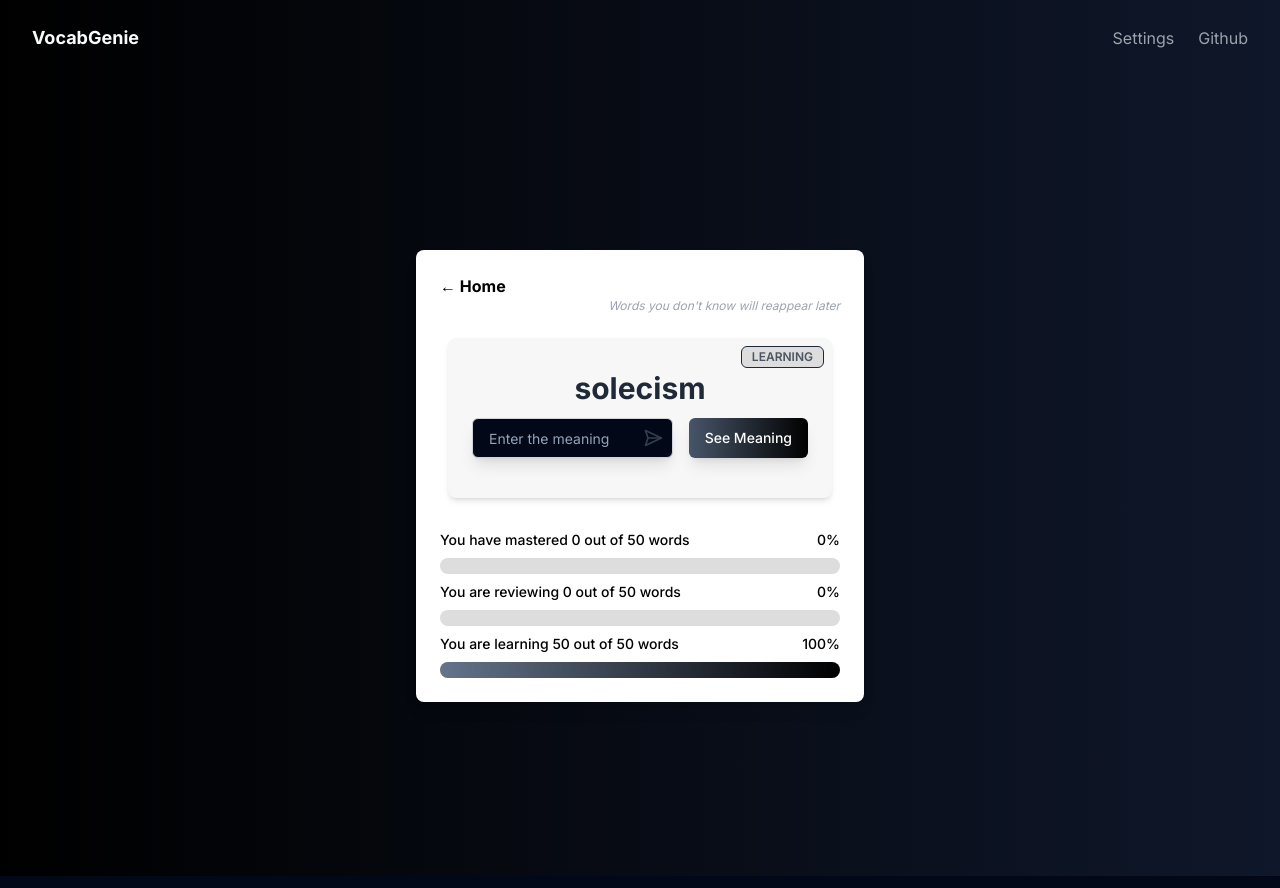
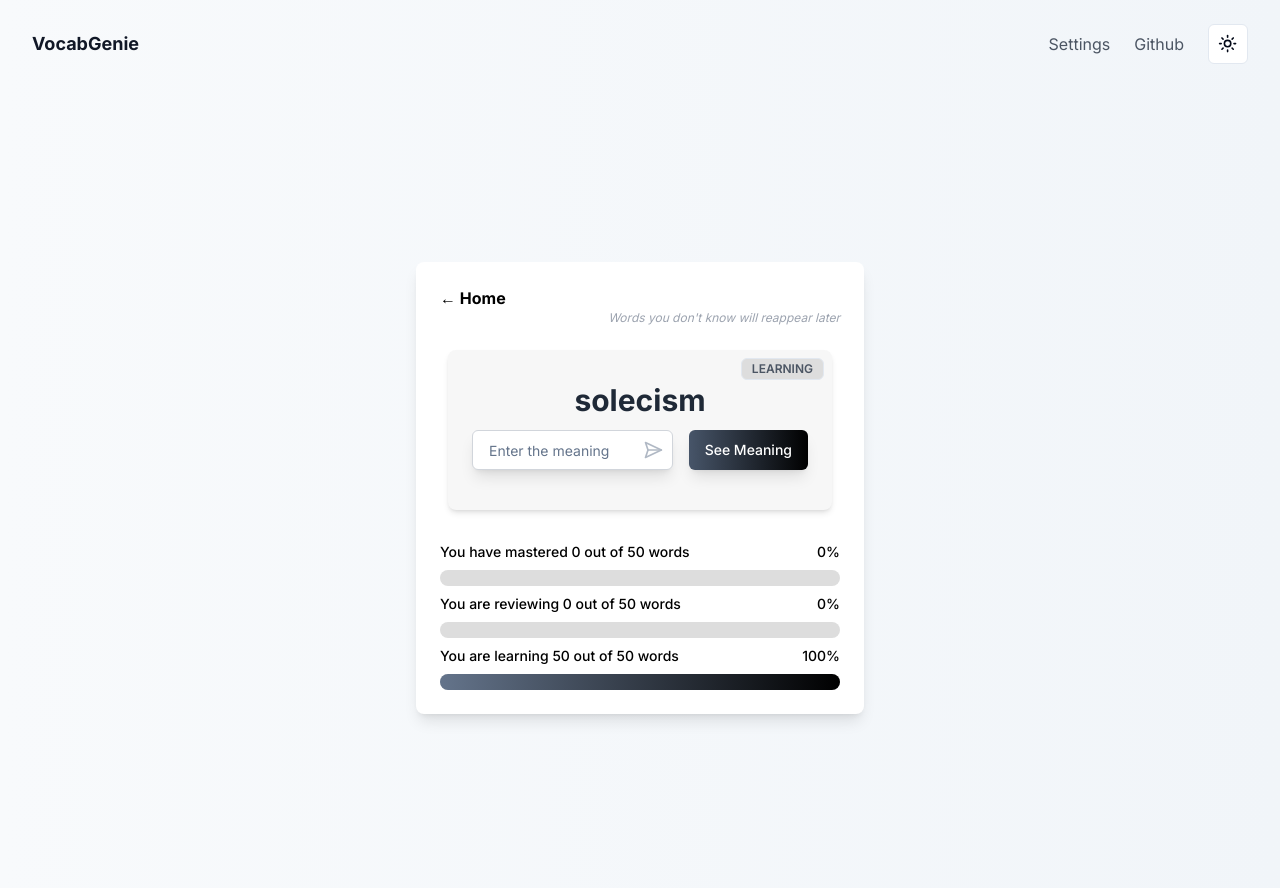
Before and after one commit to ghpranav/VocabGenie, a Next.js app: page /decks/advanced-words-3 in a window 1280 px wide. Built offline with nearby package versions, Linux system fonts and the light colour scheme.

Commit message:
implement dark mode toggle

```diff
--- a/app/layout.tsx
+++ b/app/layout.tsx
@@ -21,14 +21,14 @@ export default function RootLayout({
 }>) {
   return (
     <html lang="en">
-      <body
-        className={`${inter.className} antialiased bg-gradient-to-r from-black to-slate-900`}
-      >
-        <ThemeProvider attribute="class" defaultTheme="dark">
+      <ThemeProvider attribute="class" defaultTheme="system" enableSystem>
+        <body
+          className={`${inter.className} antialiased bg-gradient-to-r from-slate-50 to-slate-100 dark:from-black dark:to-slate-900 transition-colors`}
+        >
           <Navbar />
           {children}
-        </ThemeProvider>
-      </body>
+        </body>
+      </ThemeProvider>
     </html>
   );
 }
--- a/app/page.tsx
+++ b/app/page.tsx
@@ -5,10 +5,10 @@ export default function Home() {
   return (
     <main className="w-full max-w-6xl mx-auto px-4 py-8 md:px-6 md:py-12 lg:px-8 lg:py-16">
       <div className="space-y-2 mb-8 text-center">
-        <h1 className="text-3xl font-bold tracking-tighter sm:text-5xl xl:text-6xl/none bg-clip-text text-transparent bg-gradient-to-r from-white to-slate-700">
+        <h1 className="text-3xl font-bold tracking-tighter sm:text-5xl xl:text-6xl/none bg-clip-text text-transparent bg-gradient-to-r from-slate-900 to-slate-500 dark:from-white dark:to-slate-700">
           Vocab Genie
         </h1>
-        <p className="text-gray-300 mt-2 max-w-2xl mx-auto">
+        <p className="text-gray-600 dark:text-gray-300 mt-2 max-w-2xl mx-auto">
           Unleash your inner wordsmith! Flashcards meet AI for a smarter
           vocabulary adventure.
         </p>
--- a/components/deck-card.tsx
+++ b/components/deck-card.tsx
@@ -31,7 +31,7 @@ export default function DeckCard(props: Readonly<DeckCardProps>) {
         )}
       >
         <div className="relative h-40 sm:h-48 md:h-56 lg:h-64 overflow-hidden">
-          <div className="absolute inset-0 bg-gradient-to-t from-gray-900/80 to-transparent" />
+          <div className="absolute inset-0 bg-gradient-to-t dark:from-gray-900/80 dark:to-transparent from-gray-700/80 to-transparent" />
           <div className="absolute bottom-4 left-4 w-5/6 text-white">
             <h2 className="text-2xl font-bold mb-2">{title}</h2>
             <div className="w-full bg-gray-300 dark:bg-gray-800 rounded-full h-2">
--- a/components/flash-card.tsx
+++ b/components/flash-card.tsx
@@ -83,7 +83,7 @@ export default function FlashCard(params: Readonly<FlashCardProps>) {
             <Badge
               className={clsx(
                 {
-                  "absolute top-2 right-2 text-gray-600 rounded-md uppercase":
+                  "absolute top-2 right-2 text-gray-600 rounded-md uppercase dark:border-transparent":
                     true,
                 },
                 {
@@ -107,7 +107,7 @@ export default function FlashCard(params: Readonly<FlashCardProps>) {
                   <div className="relative">
                     <Input
                       value={prompt}
-                      className="w-full px-4 py-2 rounded-md border border-gray-300 focus:outline-none focus:ring-2 focus:ring-black focus:border-transparent hover:ring-2 hover:ring-black transition-all duration-300 ease-in-out shadow-lg hover:shadow-xl"
+                      className="w-full px-4 py-2 rounded-md border border-gray-300 focus:outline-none focus:ring-2 focus:ring-black focus:border-transparent hover:ring-2 hover:ring-black transition-all duration-300 ease-in-out shadow-lg hover:shadow-xl dark:bg-white dark:placeholder-gray-500 dark:text-gray-800"
                       placeholder="Enter the meaning"
                       type="text"
                       onChange={(e) => setPrompt(e.target.value)}
--- a/components/navbar.tsx
+++ b/components/navbar.tsx
@@ -1,4 +1,6 @@
-import { MenuIcon } from "lucide-react";
+"use client";
+import { MenuIcon, Moon, Sun } from "lucide-react";
+import { useTheme } from "next-themes";
 import Link from "next/link";
 
 import {
@@ -12,16 +14,21 @@ import {
 import { Button } from "./ui/button";
 
 export default function Navbar() {
+  const { setTheme } = useTheme();
+
   return (
     <header className="w-full">
       <Drawer>
         <div className="container mx-auto px-4 py-4 md:px-6 md:py-5 lg:px-8 lg:py-6 flex items-center justify-between">
-          <Link className="text-lg text-gray-50 font-bold" href="/">
+          <Link
+            className="text-lg text-gray-900 dark:text-gray-50 font-bold"
+            href="/"
+          >
             VocabGenie
           </Link>
           <div className="hidden md:flex items-center space-x-4 md:space-x-6">
             <Link
-              className="text-gray-400 disabled cursor-not-allowed"
+              className="text-gray-600 dark:text-gray-400 disabled cursor-not-allowed"
               href="#"
               aria-disabled
               tabIndex={-1}
@@ -29,19 +36,43 @@ export default function Navbar() {
               Settings
             </Link>
             <Link
-              className="text-gray-400 hover:text-gray-50 transition-colors"
+              className="text-gray-600 hover:text-gray-950 dark:text-gray-400 dark:hover:text-gray-50 transition-colors"
               href="https://github.com/ghpranav/VocabGenie"
               target="_blank"
             >
               Github
             </Link>
+            <Button variant="outline" size="icon">
+              <Sun
+                className="h-[1.2rem] w-[1.2rem] rotate-0 scale-100 transition-all dark:-rotate-90 dark:scale-0"
+                onClick={() => setTheme("dark")}
+              />
+              <Moon
+                className="absolute h-[1.2rem] w-[1.2rem] rotate-90 scale-0 transition-all dark:rotate-0 dark:scale-100"
+                onClick={() => setTheme("light")}
+              />
+              <span className="sr-only">Toggle theme</span>
+            </Button>
           </div>
-          <DrawerTrigger asChild>
-            <Button className="md:hidden" size="icon" variant="ghost">
-              <MenuIcon className="h-6 w-6" />
-              <span className="sr-only">Toggle menu</span>
+          <div className="md:hidden">
+            <Button variant="outline" size="icon">
+              <Sun
+                className="h-[1.2rem] w-[1.2rem] rotate-0 scale-100 transition-all dark:-rotate-90 dark:scale-0"
+                onClick={() => setTheme("dark")}
+              />
+              <Moon
+                className="absolute h-[1.2rem] w-[1.2rem] rotate-90 scale-0 transition-all dark:rotate-0 dark:scale-100"
+                onClick={() => setTheme("light")}
+              />
+              <span className="sr-only">Toggle theme</span>
             </Button>
-          </DrawerTrigger>
+            <DrawerTrigger asChild>
+              <Button size="icon" variant="ghost">
+                <MenuIcon className="h-6 w-6" />
+                <span className="sr-only">Toggle menu</span>
+              </Button>
+            </DrawerTrigger>
+          </div>
         </div>
         <DrawerContent>
           <DrawerHeader>
```
Also changed, not shown: app/globals.css (indentation only).
